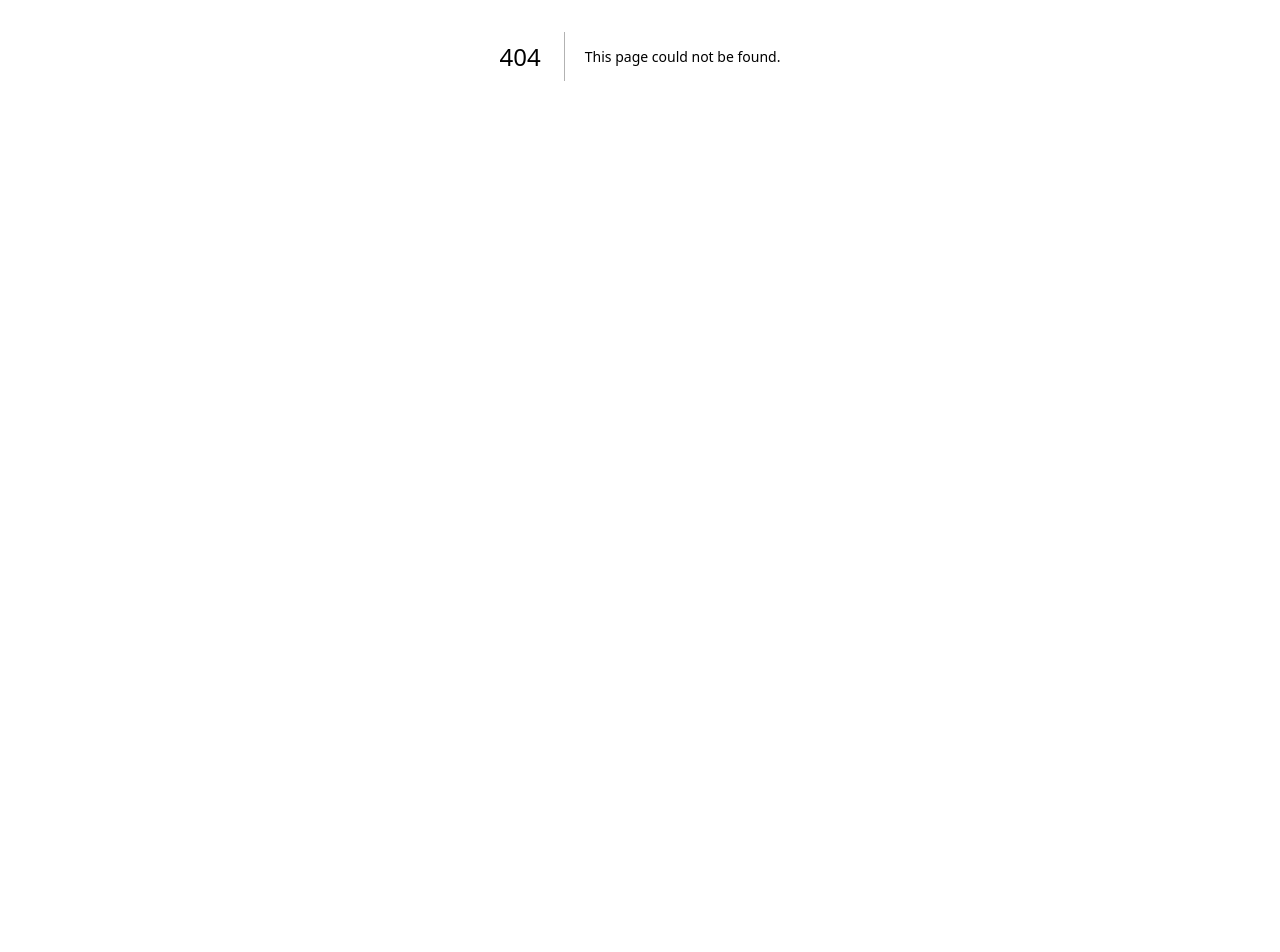
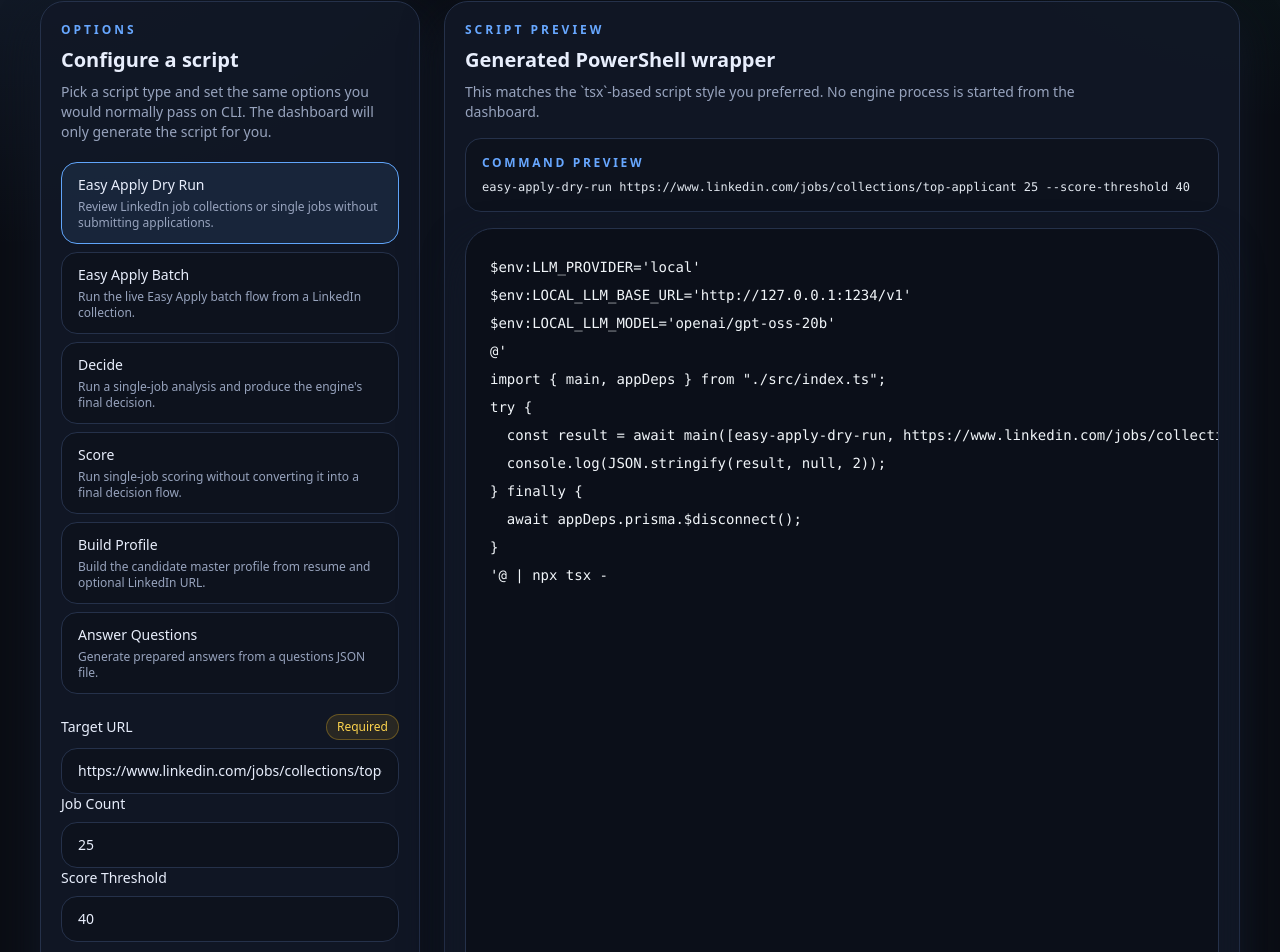
Before and after one commit to NumanKavurmaci/Job-Tool-Dashboard, a Next.js app: page /run in a window 1280 px wide. Before the commit this address had no page. Shown: the part 344-1296 px from the top of the page. Before the commit the page ends 800 px from the top, so only its background shows below. Built offline with nearby package versions, Linux system fonts and the light colour scheme.

Commit message:
feat: script gen

```diff
--- /dev/null
+++ b/app/run/page.tsx
@@ -0,0 +1,18 @@
+import { PageIntro } from "@/components/dashboard/page-intro";
+import { PageShell } from "@/components/dashboard/page-shell";
+import { RunScriptBuilder } from "@/components/dashboard/run-script-builder";
+
+export const dynamic = "force-dynamic";
+
+export default function RunPage() {
+  return (
+    <PageShell>
+      <PageIntro
+        eyebrow="Run"
+        title="Generate engine scripts without rebuilding them by hand."
+        subtitle="Use the left panel to configure script options. The right panel turns them into the exact PowerShell `tsx` wrapper you can paste into terminal when you are ready."
+      />
+      <RunScriptBuilder />
+    </PageShell>
+  );
+}
--- a/src/components/dashboard/dashboard-nav.tsx
+++ b/src/components/dashboard/dashboard-nav.tsx
@@ -4,6 +4,7 @@ import { Badge } from "@/components/ui";
 
 const links = [
   { href: "/" as Route, label: "Overview" },
+  { href: "/run" as Route, label: "Run" },
   { href: "/search" as Route, label: "Search" },
   { href: "/reviews" as Route, label: "Review History" },
   { href: "/decisions" as Route, label: "Decisions" },
--- a/src/components/dashboard/overview-links.tsx
+++ b/src/components/dashboard/overview-links.tsx
@@ -1,9 +1,15 @@
 import type { Route } from "next";
 import Link from "next/link";
-import { ArrowRight, Archive, Building2, ClipboardList, History, MessagesSquare, Search } from "lucide-react";
+import { ArrowRight, Archive, Building2, ClipboardList, History, MessagesSquare, PlaySquare, Search } from "lucide-react";
 import { Card } from "@/components/ui";
 
 const sections = [
+  {
+    href: "/run" as Route,
+    title: "Run",
+    description: "Generate ready-to-paste PowerShell `tsx` scripts from structured dashboard options.",
+    icon: PlaySquare,
+  },
   {
     href: "/search" as Route,
     title: "Search",
--- /dev/null
+++ b/src/components/dashboard/run-script-builder.tsx
@@ -0,0 +1,241 @@
+"use client";
+
+import { useMemo, useState } from "react";
+import { Badge, Card, SectionTitle } from "@/components/ui";
+import {
+  RUN_SCRIPT_DEFINITIONS,
+  buildRunArgs,
+  getRunScriptDefinition,
+  type RunFieldDefinition,
+  type RunFormValues,
+  type RunScriptType,
+} from "@/lib/run-config";
+
+function buildInitialValues(scriptType: RunScriptType): RunFormValues {
+  const definition = getRunScriptDefinition(scriptType);
+  return Object.fromEntries(definition.fields.map((field) => [field.key, field.defaultValue]));
+}
+
+function FieldInput({
+  field,
+  value,
+  onChange,
+}: {
+  field: RunFieldDefinition;
+  value: string | number | boolean | undefined;
+  onChange: (nextValue: string | number | boolean) => void;
+}) {
+  if (field.type === "checkbox") {
+    return (
+      <label className="flex items-start gap-3 rounded-2xl border border-line bg-black/20 p-4">
+        <input
+          checked={value === true}
+          className="mt-1 h-4 w-4 accent-blue-400"
+          type="checkbox"
+          onChange={(event) => onChange(event.target.checked)}
+        />
+        <div className="space-y-1">
+          <p className="text-sm font-medium text-text">{field.label}</p>
+          {field.description ? <p className="text-xs text-muted">{field.description}</p> : null}
+        </div>
+      </label>
+    );
+  }
+
+  return (
+    <label className="space-y-2">
+      <div className="flex items-center justify-between gap-3">
+        <span className="text-sm font-medium text-text">{field.label}</span>
+        {field.required ? <Badge tone="warn">Required</Badge> : null}
+      </div>
+      <input
+        className="w-full rounded-2xl border border-line bg-black/20 px-4 py-3 text-sm text-text outline-none transition focus:border-blue-400"
+        min={field.type === "number" ? field.min : undefined}
+        placeholder={field.placeholder}
+        type={field.type}
+        value={field.type === "number" ? Number(value ?? field.defaultValue ?? 0) : String(value ?? "")}
+        onChange={(event) =>
+          onChange(field.type === "number" ? Number(event.target.value) : event.target.value)
+        }
+      />
+      {field.description ? <p className="text-xs text-muted">{field.description}</p> : null}
+    </label>
+  );
+}
+
+function formatArgsInline(args: string[]) {
+  return args.map((arg) => (arg.includes(" ") ? `"${arg}"` : arg)).join(", ");
+}
+
+function buildGeneratedScript(args: string[]) {
+  return `$env:LLM_PROVIDER='local'
+$env:LOCAL_LLM_BASE_URL='http://127.0.0.1:1234/v1'
+$env:LOCAL_LLM_MODEL='openai/gpt-oss-20b'
+@'
+import { main, appDeps } from "./src/index.ts";
+try {
+  const result = await main([${formatArgsInline(args)}], appDeps);
+  console.log(JSON.stringify(result, null, 2));
+} finally {
+  await appDeps.prisma.$disconnect();
+}
+'@ | npx tsx -`;
+}
+
+export function RunScriptBuilder() {
+  const [scriptType, setScriptType] = useState<RunScriptType>("easy-apply-dry-run");
+  const [values, setValues] = useState<RunFormValues>(() => buildInitialValues("easy-apply-dry-run"));
+  const [copyState, setCopyState] = useState<"idle" | "copied" | "failed">("idle");
+
+  const definition = useMemo(() => getRunScriptDefinition(scriptType), [scriptType]);
+
+  const generated = useMemo(() => {
+    try {
+      const args = buildRunArgs(scriptType, values);
+      return {
+        preview: args.join(" "),
+        script: buildGeneratedScript(args),
+        error: null,
+      };
+    } catch (error) {
+      return {
+        preview: `${scriptType} ...`,
+        script: "",
+        error: error instanceof Error ? error.message : "Failed to build script.",
+      };
+    }
+  }, [scriptType, values]);
+
+  async function copyScript() {
+    if (!generated.script) {
+      return;
+    }
+
+    try {
+      await navigator.clipboard.writeText(generated.script);
+      setCopyState("copied");
+    } catch {
+      setCopyState("failed");
+    }
+
+    window.setTimeout(() => setCopyState("idle"), 1800);
+  }
+
+  return (
+    <div className="grid gap-6 xl:grid-cols-[380px_minmax(0,1fr)]">
+      <Card className="space-y-5">
+        <SectionTitle
+          eyebrow="Options"
+          title="Configure a script"
+          subtitle="Pick a script type and set the same options you would normally pass on CLI. The dashboard will only generate the script for you."
+        />
+
+        <div className="grid gap-2">
+          {RUN_SCRIPT_DEFINITIONS.map((option) => (
+            <button
+              key={option.type}
+              className={`rounded-2xl border px-4 py-3 text-left transition ${
+                option.type === scriptType
+                  ? "border-blue-400 bg-blue-400/10"
+                  : "border-line bg-black/20 hover:border-slate-500"
+              }`}
+              type="button"
+              onClick={() => {
+                setScriptType(option.type);
+                setValues(buildInitialValues(option.type));
+                setCopyState("idle");
+              }}
+            >
+              <p className="text-sm font-medium text-text">{option.label}</p>
+              <p className="mt-1 text-xs text-muted">{option.description}</p>
+            </button>
+          ))}
+        </div>
+
+        {definition.caution ? (
+          <div className="rounded-2xl border border-amber-400/20 bg-amber-400/10 p-4 text-sm text-amber-200">
+            {definition.caution}
+          </div>
+        ) : null}
+
+        <div className="space-y-4">
+          {definition.fields.map((field) => (
+            <FieldInput
+              key={field.key}
+              field={field}
+              value={values[field.key]}
+              onChange={(nextValue) =>
+                setValues((current) => ({
+                  ...current,
+                  [field.key]: nextValue,
+                }))
+              }
+            />
+          ))}
+        </div>
+      </Card>
+
+      <div className="space-y-5">
+        <Card className="space-y-4">
+          <SectionTitle
+            eyebrow="Script Preview"
+            title="Generated PowerShell wrapper"
+            subtitle="This matches the `tsx`-based script style you preferred. No engine process is started from the dashboard."
+          />
+
+          <div className="rounded-2xl border border-line bg-black/20 p-4">
+            <p className="text-xs font-semibold uppercase tracking-[0.22em] text-info">Command Preview</p>
+            <p className="mt-2 break-all font-mono text-xs text-slate-200">{generated.preview}</p>
+          </div>
+
+          {generated.error ? (
+            <div className="rounded-2xl border border-rose-400/20 bg-rose-400/10 p-4 text-sm text-rose-200">
+              {generated.error}
+            </div>
+          ) : null}
+
+          <div className="overflow-hidden rounded-[28px] border border-line bg-black/30 shadow-panel">
+            <pre className="min-h-[760px] overflow-auto p-6 text-sm leading-7 text-slate-100">
+              <code>{generated.script || "Script will appear here when the required fields are filled."}</code>
+            </pre>
+          </div>
+
+          <div className="flex flex-wrap items-center gap-3">
+            <button
+              className="rounded-2xl bg-blue-500 px-4 py-3 text-sm font-semibold text-white transition hover:bg-blue-400 disabled:cursor-not-allowed disabled:opacity-50"
+              disabled={!generated.script}
+              type="button"
+              onClick={copyScript}
+            >
+              Copy Script
+            </button>
+            {copyState === "copied" ? <Badge tone="apply">Copied</Badge> : null}
+            {copyState === "failed" ? <Badge tone="skip">Copy failed</Badge> : null}
+          </div>
+        </Card>
+
+        <Card className="space-y-3">
+          <SectionTitle
+            eyebrow="Notes"
+            title="How to use it"
+            subtitle="The dashboard now stops at script generation. Paste the output into PowerShell when you are ready."
+          />
+          <div className="grid gap-3 md:grid-cols-3">
+            <div className="rounded-2xl border border-line bg-black/20 p-4">
+              <p className="text-xs font-semibold uppercase tracking-[0.22em] text-info">Mode</p>
+              <p className="mt-2 text-sm text-text">Script generation only</p>
+            </div>
+            <div className="rounded-2xl border border-line bg-black/20 p-4">
+              <p className="text-xs font-semibold uppercase tracking-[0.22em] text-info">Output</p>
+              <p className="mt-2 text-sm text-text">PowerShell `tsx` wrapper</p>
+            </div>
+            <div className="rounded-2xl border border-line bg-black/20 p-4">
+              <p className="text-xs font-semibold uppercase tracking-[0.22em] text-info">Execution</p>
+              <p className="mt-2 text-sm text-text">Manual, outside the dashboard</p>
+            </div>
+          </div>
+        </Card>
+      </div>
+    </div>
+  );
+}
```
Also changed, not shown: 3 other files (tests, documents, lock files or other folders).
